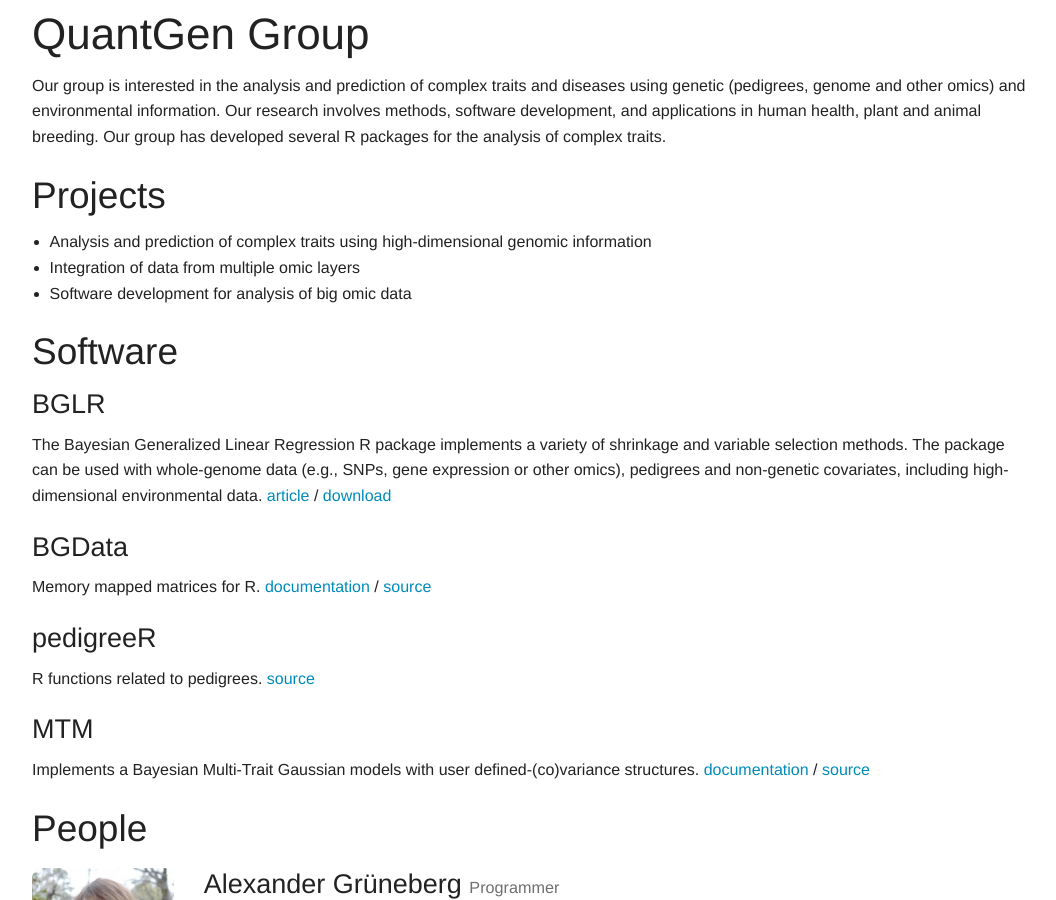
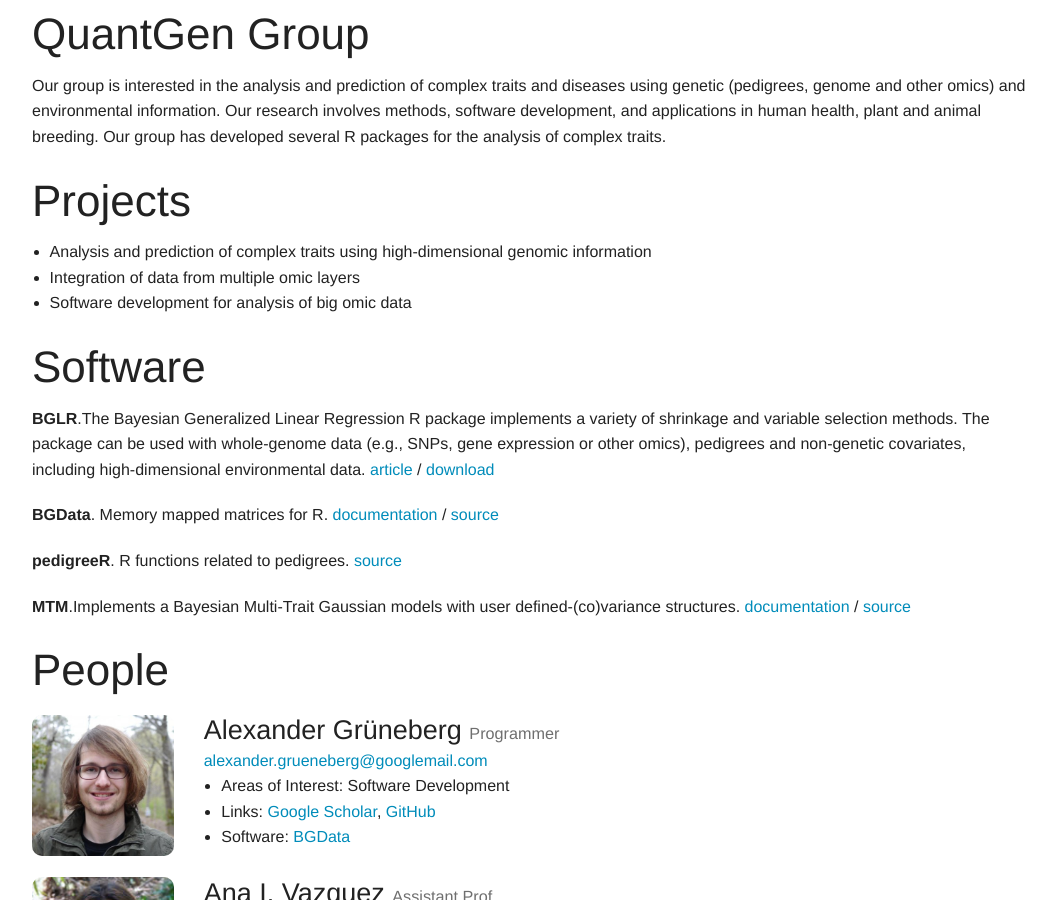
Before and after one commit to QuantGen/quantgen.github.io, a Jekyll site: the page built from index.md, in a window 1280 px wide and 900 px high. Shown: the whole window, without its empty margins (108-1164 px from the left). Built offline with Jekyll 4.4.1, drawn with Linux system fonts in a browser that asks for light colours.

```diff
--- a/index.md
+++ b/index.md
@@ -7,34 +7,28 @@ QuantGen Group
 
 Our group is interested in the analysis and prediction of complex traits and diseases using genetic (pedigrees, genome and other omics) and environmental information. Our research involves methods, software development, and applications in human health, plant and animal breeding. Our group has developed several R packages for the analysis of complex traits.
 
-
-## Projects
+Projects
+==============
 
 - Analysis and prediction of complex traits using high-dimensional genomic information
 - Integration of data from multiple omic layers
 - Software development for analysis of big omic data
 
 
-## Software
+Software
+==============
 
-### BGLR
+**BGLR**.The Bayesian Generalized Linear Regression R package implements a variety of shrinkage and variable selection methods. The package can be used with whole-genome data (e.g., SNPs, gene expression or other omics), pedigrees and non-genetic covariates, including high-dimensional environmental data. [article](http://www.genetics.org/content/198/2/483.full.pdf+html) /      [download](http://cran.r-project.org/web/packages/BGLR/index.html)
 
-The Bayesian Generalized Linear Regression R package implements a variety of shrinkage and variable selection methods. The package can be used with whole-genome data (e.g., SNPs, gene expression or other omics), pedigrees and non-genetic covariates, including high-dimensional environmental data. [article](http://www.genetics.org/content/198/2/483.full.pdf+html) /      [download](http://cran.r-project.org/web/packages/BGLR/index.html)
+**BGData**. Memory mapped matrices for R. [documentation](https://github.com/QuantGen/BGData/wiki) / [source](https://github.com/QuantGen/BGData/wiki)
 
-### BGData
+**pedigreeR**. R functions related to pedigrees. [source](https://github.com/Rpedigree/pedigreeR)
 
-Memory mapped matrices for R. [documentation](https://github.com/QuantGen/BGData/wiki) / [source](https://github.com/QuantGen/BGData/wiki)
-
-### pedigreeR
-
-R functions related to pedigrees. [source](https://github.com/Rpedigree/pedigreeR)
-
-### MTM
-
-Implements a Bayesian Multi-Trait Gaussian models with user defined-(co)variance structures. [documentation](https://www.dropbox.com/s/5tlr8hotsvcyam4/MTM%20documentation%20V2.docx?dl=0) / [source](https://www.dropbox.com/s/neyva73riidcfh5/MTM.R?dl=0)
+**MTM**.Implements a Bayesian Multi-Trait Gaussian models with user defined-(co)variance structures. [documentation](https://www.dropbox.com/s/5tlr8hotsvcyam4/MTM%20documentation%20V2.docx?dl=0) / [source](https://www.dropbox.com/s/neyva73riidcfh5/MTM.R?dl=0)
 
 
-## People
+People
+==============
 
 {% for member in site.team %}
 {{ member.output }}
```
